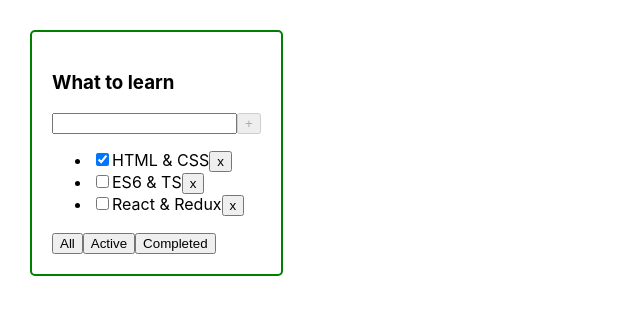
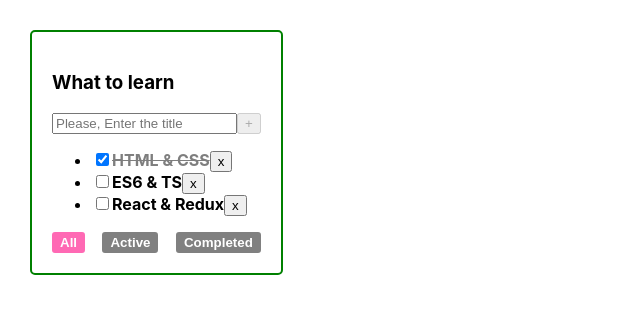
Before and after one commit to elmiven/1-todolist, a React (Create React App) app: page / in a window 1280 px wide. Shown: the top 314 px of the page, without its empty margins (0-640 px from the left). Built offline with nearby package versions, Linux system fonts and the light colour scheme.

Commit message:
4th lesson (cond-render checkbox, classes)

```diff
--- a/src/App.css
+++ b/src/App.css
@@ -16,3 +16,50 @@
 
 
 }
+
+
+
+.task {
+  font-weight: bold;
+}
+.task-done {
+  text-decoration: line-through;
+  opacity: 0.5;
+}
+
+
+
+.active-filter {
+  background-color: hotpink;
+  font-weight: bold;
+  color: white;
+  border: 2px solid hotpink;
+  border-radius: 3px;
+}
+
+
+.filter-btn {
+  background-color: gray;
+  font-weight: bold;
+  color: white;
+  border: 2px solid gray;
+  border-radius: 3px;
+}
+
+
+.filter-btn-container {
+  display: flex;
+  flexDirection: row;
+  justify-Content: space-between
+
+}
+
+
+
+.input-error {
+  border: 2px solid red;
+  outline: none;
+  /* outline: 2px solid red; */
+  opacity: 0.5;
+  border-radius: 3px;
+}
--- a/src/App.tsx
+++ b/src/App.tsx
@@ -25,10 +25,13 @@ function App(): JSX.Element {
     ])
 
 
+
+
     const removeTask = (taskId: string) => {
         const updatedTasks = tasks.filter(t => t.id !== taskId)
         setTasks(updatedTasks)
     }
+
 
     const addTask = (title: string) => {
         const newTask: TaskType = {
@@ -37,10 +40,13 @@ function App(): JSX.Element {
             isDone: false
         }
         setTasks([newTask, ...tasks])
+    }
 
 
+    const changeTaskStatus = (taskId: string, newIsDone: boolean) => {
+        setTasks(tasks.map( t => t.id === taskId ? {...t, isDone: newIsDone} : t     ))
+
     }
-
 
 
 
@@ -51,16 +57,10 @@ function App(): JSX.Element {
     //scheme of destructurisation
     //state это хук, переменная за которой следит реакт
 
-
     const changeFilterValue = (filter: FilteredValuesType) => setFilter(filter)
 
-
-
     const getFilteredTasls = (tasks: Array<TaskType>, filter: FilteredValuesType) => {
-
         //let filteredTasks: Array<TaskType> = []
-
-
         switch (filter) {
             case "active":
                 return tasks.filter(t => t.isDone === false);
@@ -69,9 +69,6 @@ function App(): JSX.Element {
             default:
                 return tasks;
         }
-
-
-
         // if (filter === "all") {
         //     filteredTasks = tasks
         // }
@@ -84,9 +81,7 @@ function App(): JSX.Element {
         //     filteredTasks = tasks.filter(t => t.isDone === true)
         // }
 
-
         // return filteredTasks
-
     }
 
     let filteredTasks: Array<TaskType> = getFilteredTasls(tasks, filter)
@@ -105,7 +100,8 @@ function App(): JSX.Element {
                 changeFilterValue={changeFilterValue}
                 removeTask={removeTask}
                 addTask={addTask}
-            />
+                changeTasksStatus={changeTaskStatus}
+                filter={filter}            />
 
 
         </div>
--- a/src/Tasklist.tsx
+++ b/src/Tasklist.tsx
@@ -1,9 +1,10 @@
-import React, {FC, HTMLAttributes} from 'react';
-import {TaskType} from "./Todolist";
+import React, { ChangeEvent, FC, HTMLAttributes } from 'react';
+import { TaskType } from "./Todolist";
 
 type TasksListPropsType = {
     tasks: TaskType[]
     removeTask: (taskId: string) => void
+    changeTasksStatus: (taskId: string, isDone: boolean) => void
 }
 
 const TasksList: FC<TasksListPropsType> = (props): JSX.Element => {
@@ -13,19 +14,33 @@ const TasksList: FC<TasksListPropsType> = (props): JSX.Element => {
 
     const tasksItems: JSX.Element[] | JSX.Element =
         props.tasks.length
-        ? props.tasks.map((task)=> {
+            ? props.tasks.map((task) => {
 
-            const removeTask = () => props.removeTask(task.id)
+                const taskClasses = ["task"]
+                task.isDone && taskClasses.push("task-done")
 
-            return (
-                <li key={task.id}>
-                    <input type="checkbox" checked={task.isDone}/>
-                    <span>{task.title}</span>
-                    <button onClick ={removeTask}>x</button>
-                </li>
-            )
-        })
-        : <span>Your taskslist is empty</span>
+                const removeTaskHandler = () => props.removeTask(task.id)
+
+                const changeTasksStatusHandler = (e: ChangeEvent<HTMLInputElement>) => {
+                    props.changeTasksStatus(task.id, e.currentTarget.checked)
+                }
+                return (
+                    <li key={task.id}>
+                        <input
+                            type="checkbox"
+                            checked={task.isDone}
+                            onChange={changeTasksStatusHandler}
+                        />
+
+                        {/* <span className={`task ${task.isDone ? "task-done" : ""}`}>{task.title}</span> */}
+                        <span className={taskClasses.join(" ")}>{task.title}</span>
+
+                        <button onClick={removeTaskHandler}>x</button>
+                    </li>
+                )
+            })
+
+            : <span>no tasks to show :( </span>
 
 
     return (
--- a/src/Todolist.tsx
+++ b/src/Todolist.tsx
@@ -5,10 +5,12 @@ import TasksList from './Tasklist';
 export
     type TodolistPropsType = {
         title: string
+        filter: FilteredValuesType;
         tasks: TaskType[] //or Array<TaskType> (generic)
         changeFilterValue: (filter: FilteredValuesType) => void
         removeTask: (taskId: string) => void
         addTask: (title: string) => void
+        changeTasksStatus: (taskId: any, isDone: boolean) => void
     }
 
 
@@ -24,6 +26,20 @@ const TodoList: FC<TodolistPropsType> = (props: TodolistPropsType) => {
 
     const [title, setTitle] = useState<string>("")
 
+    const [error, setError] = useState<boolean>(false)
+
+
+    const maxLengthUserMessage = 15
+    const isUserMessageToLong = title.length > maxLengthUserMessage
+
+    const inputErrorClasses = error || isUserMessageToLong ? "input-error" : ""
+    const userMaxLengthMessage = isUserMessageToLong && <div style={{ color: "pink" }}>task title too long!</div>
+    const userErrorMessage = error && <div style={{ color: "hotpink" }} >Title is empty or too long!</div>
+
+    const isAddBtnDisabled = title.length === 0
+
+
+
     // const addTaskInput: RefObject<HTMLInputElement> = useRef(null)
     // const addTask = () => {
     //     if (addTaskInput.current) {
@@ -32,23 +48,47 @@ const TodoList: FC<TodolistPropsType> = (props: TodolistPropsType) => {
     // }
 
 
-const changeLocalTitile = (e: ChangeEvent<HTMLInputElement>) => { setTitle(e.currentTarget.value) }
+    const changeLocalTitile = (e: ChangeEvent<HTMLInputElement>) => {
+        // set'aem error only if it exist!
+        error && setError(false)
+        setTitle(e.currentTarget.value)
+        if (title.length > maxLengthUserMessage) {
+
+        }
+    }
+
+
 
     const addTask = () => {
         const trimmedTitle = title.trim()
-        if (trimmedTitle) {
-            props.addTask(title)
+        if (trimmedTitle && title.length <= maxLengthUserMessage) {
+            props.addTask(trimmedTitle)
+        } else {
+            setTitle("")
+            setError(true)
         }
-        setTitle("")
     }
+
 
 
 
     const onKeyDownAdTask = (e: KeyboardEvent<HTMLInputElement>) => e.key === "Enter" && addTask()
 
-  const setAllFilterValue = () => props.changeFilterValue("all")
-  const setActiveFilterValue= () => props.changeFilterValue("active")
-  const setCompletedFilterValue = () => props.changeFilterValue("completed")
+
+
+    //fn that returns another function (closure)
+    const handlerCreator = (filter: FilteredValuesType) => {
+        return () => props.changeFilterValue(filter)
+    }
+
+    // const setAllFilterValue = handlerCreator("all")
+    // const setActiveFilterValue = handlerCreator("active")
+    // const setCompletedFilterValue = handlerCreator("completed")
+
+
+
+
+
 
     // const tasksItems: JSX.Element[] | JSX.Element = props.tasks.length
     //     ? props.tasks.map((task: TaskType) => {
@@ -60,7 +100,6 @@ const addTask = () => {
     //         )
     //     })р
     //     : <span>your task list is empty</span>
-
 
 
     return (
@@ -75,9 +114,19 @@ const addTask = () => {
                 <input
                     onKeyDown={onKeyDownAdTask}
                     value={title}
-                    onChange={changeLocalTitile} />
-                <button disabled={title.trim().length === 0} onClick={addTask}>+</button>
-                {title.length > 15 && <div style={{ color: "pink" }}>task title too long!</div>}
+                    onChange={changeLocalTitile}
+                    placeholder="Please, Enter the title"
+                    className={inputErrorClasses}
+                // if we have an error or title.length>15
+                />
+
+                <button disabled={isAddBtnDisabled} onClick={addTask}>+</button>
+                {/* title.trim().length */}
+
+
+                {userMaxLengthMessage}
+
+                {userErrorMessage}
 
             </div>
 
@@ -91,13 +140,29 @@ const addTask = () => {
                     {tasksItems}
                 </ul> */}
 
-            <TasksList tasks={props.tasks} removeTask={props.removeTask} />
+            <TasksList
+                tasks={props.tasks}
+                removeTask={props.removeTask}
+                changeTasksStatus={props.changeTasksStatus}
+            />
 
 
-            <div>
-                <button onClick={setAllFilterValue} >All</button>
-                <button onClick={setActiveFilterValue} >Active</button>
-                <button onClick={setCompletedFilterValue} >Completed</button>
+            <div className="filter-btn-container">
+                <button
+                    onClick={handlerCreator("all")}
+                    className={props.filter === "all" ? "active-filter" : "filter-btn"}>
+                    All
+                </button>
+                <button
+                    onClick={handlerCreator("active")}
+                    className={props.filter === "active" ? "active-filter" : "filter-btn"}>
+                    Active
+                </button>
+                <button
+                    onClick={handlerCreator("completed")}
+                    className={props.filter === "completed" ? "active-filter" : "filter-btn"}>
+                    Completed
+                </button>
 
             </div>
 
```
Lines whose indentation alone changed are shown as unchanged.
